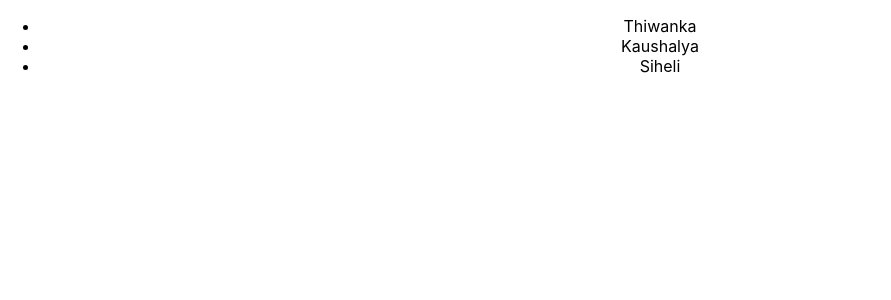
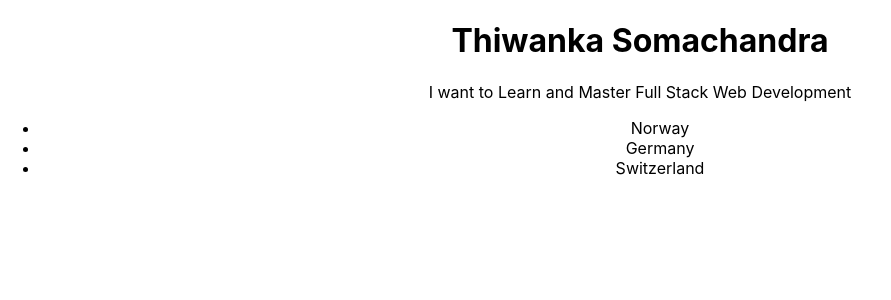
Before and after one commit to ThiwankaS/test-react, a React (Create React App) app: page / in a window 1280 px wide. Shown: the top 300 px of the page, without its empty margins (0-891 px from the left). Built offline with nearby package versions, Linux system fonts and the light colour scheme.

Commit message:
Adding styling

```diff
--- a/src/App.js
+++ b/src/App.js
@@ -1,13 +1,22 @@
 import './App.css';
 
+function MyInfo() {
+  return (
+    <div>
+      <h1 className='Heading'>Thiwanka Somachandra</h1>
+      <p className='TagLine'>I want to Learn and Master Full Stack Web Development</p>
+      <ul className='List'>
+        <li>Norway</li>
+        <li>Germany</li>
+        <li>Switzerland</li>
+      </ul>
+    </div>
+  )
+  }
 function App() {
   return (
     <div className="App">
-      <ul>
-        <li>Thiwanka</li>
-        <li>Kaushalya</li>
-        <li>Siheli</li>
-      </ul>
+      <MyInfo/>
     </div>
   );
 }
```
